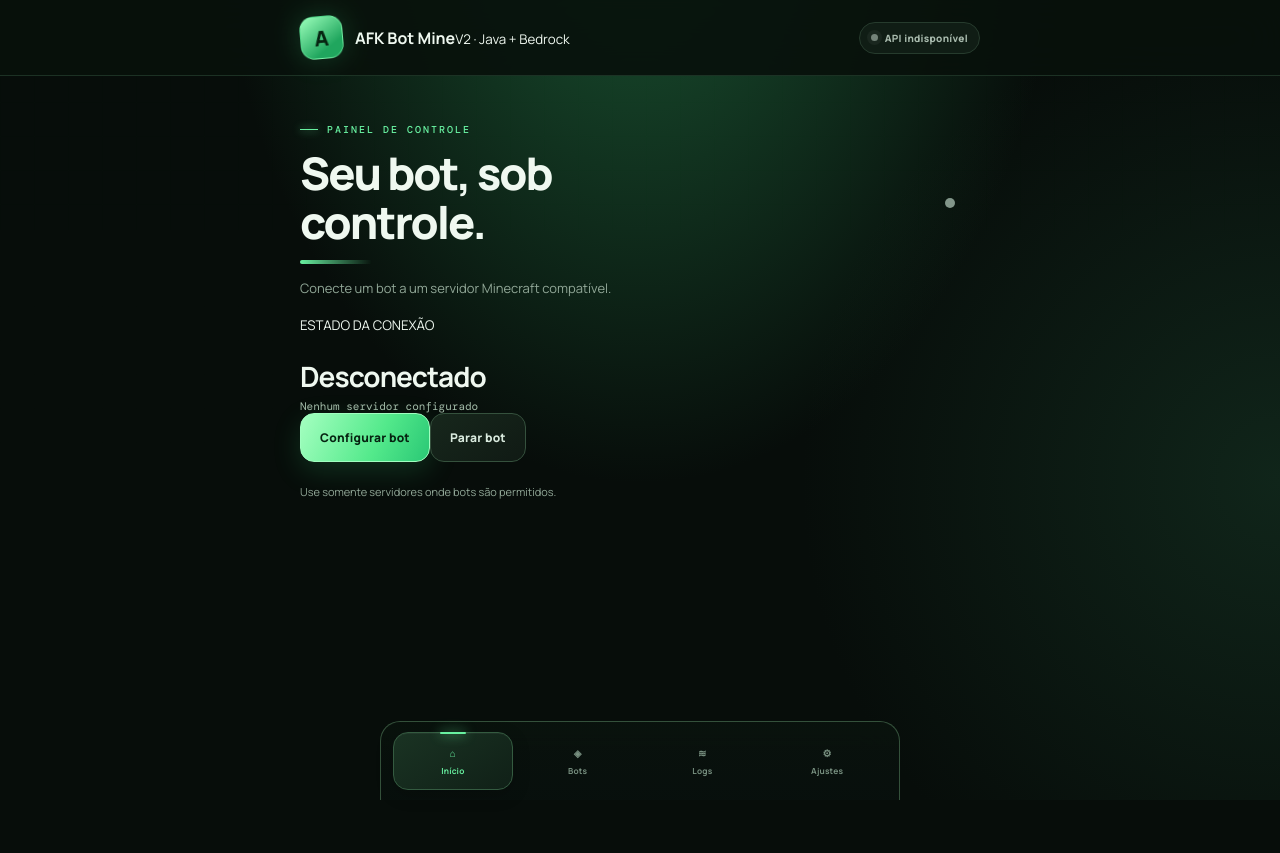
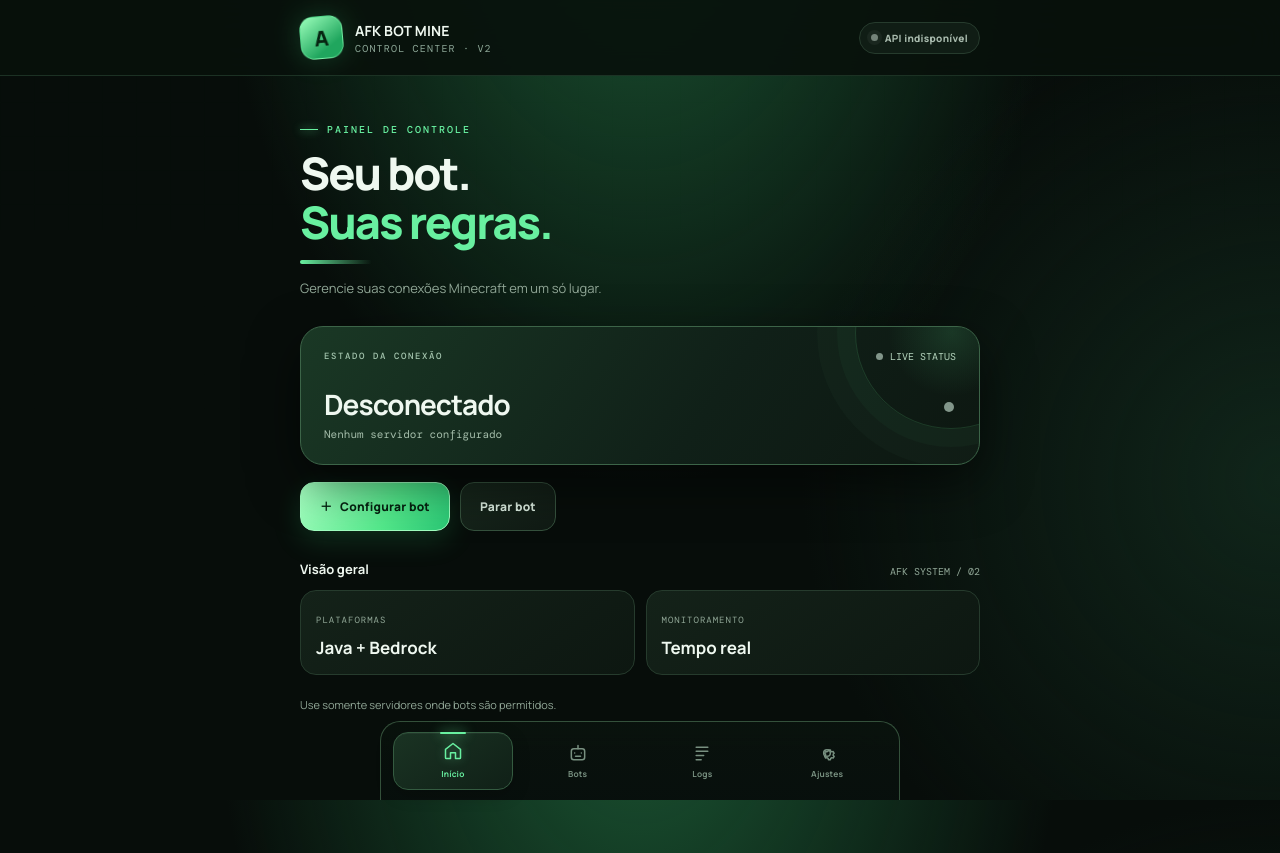
Before and after one commit to mikael8367/afk-bot-mineV2, a website: page public/index.html in a window 1280 px wide. Before the commit the page ends 800 px from the top, so only its background shows below. Drawn offline with nearby package versions, Linux system fonts and the light colour scheme; no server answers.

Commit message:
design: rebuild dashboard with custom navigation and layout

```diff
--- a/public/index.html
+++ b/public/index.html
@@ -1,11 +1,16 @@
-<!doctype html><html lang="pt-BR"><head><meta charset="utf-8"><meta name="viewport" content="width=device-width,initial-scale=1,viewport-fit=cover"><meta name="theme-color" content="#101a16"><title>AFK Bot Mine V2</title><link rel="stylesheet" href="/style.css"></head><body>
-<header><b class="logo">A</b><div><strong>AFK Bot Mine</strong><small>V2 · Java + Bedrock</small></div><span id="status">Desconectado</span></header>
+<!doctype html><html lang="pt-BR"><head><meta charset="utf-8"><meta name="viewport" content="width=device-width,initial-scale=1,viewport-fit=cover"><meta name="theme-color" content="#08110c"><meta name="description" content="Painel mobile para controle do AFK Bot Mine V2"><title>AFK Bot Mine V2</title><link rel="preconnect" href="https://fonts.googleapis.com"><link rel="preconnect" href="https://fonts.gstatic.com" crossorigin><link href="https://fonts.googleapis.com/css2?family=DM+Mono:wght@400;500&family=Manrope:wght@400;500;600;700;800&display=swap" rel="stylesheet"><link rel="stylesheet" href="/style.css"></head><body>
+<header><b class="logo">A</b><div class="brand"><strong>AFK BOT MINE</strong><small>CONTROL CENTER · V2</small></div><span id="status">Desconectado</span></header>
 <main>
-<section class="page active" id="page-home"><p class="eyebrow">PAINEL DE CONTROLE</p><h1>Seu bot, sob controle.</h1><p class="muted">Conecte um bot a um servidor Minecraft compatível.</p><article><small>ESTADO DA CONEXÃO</small><h2 id="state">Desconectado</h2><p id="server-label">Nenhum servidor configurado</p><i id="pulse"></i></article><button class="primary" data-go="bots">Configurar bot</button><button id="disconnect" class="secondary">Parar bot</button><p class="muted">Use somente servidores onde bots são permitidos.</p></section>
-<section class="page" id="page-bots"><p class="eyebrow">CONFIGURAÇÃO</p><h1>Conectar bot</h1><form id="connect-form">
+<section class="page active" id="page-home"><p class="eyebrow">PAINEL DE CONTROLE</p><h1>Seu bot.<br><em>Suas regras.</em></h1><p class="muted">Gerencie suas conexões Minecraft em um só lugar.</p>
+<article class="hero-card"><div class="card-top"><small>ESTADO DA CONEXÃO</small><span class="live-indicator"><i></i> LIVE STATUS</span></div><h2 id="state">Desconectado</h2><p id="server-label">Nenhum servidor configurado</p><i id="pulse"></i></article>
+<div class="action-row"><button class="primary" data-go="bots">＋ &nbsp; Configurar bot</button><button id="disconnect" class="secondary">Parar bot</button></div>
+<div class="section-heading"><strong>Visão geral</strong><span>AFK SYSTEM / 02</span></div><div class="mini-grid"><div class="mini-card"><small>PLATAFORMAS</small><b>Java + Bedrock</b></div><div class="mini-card"><small>MONITORAMENTO</small><b>Tempo real</b></div></div><p class="muted">Use somente servidores onde bots são permitidos.</p></section>
+<section class="page" id="page-bots"><p class="eyebrow">NOVA CONEXÃO</p><h1>Configurar <em>bot</em></h1><p class="muted">Informe os dados do servidor para iniciar a conexão.</p><form id="connect-form">
 <label>Edição<select name="edition"><option value="java">Java Edition</option><option value="bedrock">Bedrock Edition</option></select></label>
-<label>Endereço<input name="host" required maxlength="253" placeholder="servidor.exemplo.net"></label><div class="two"><label>Porta<input name="port" type="number" min="1" max="65535" placeholder="25565"></label><label>Nome<input name="username" value="AFKBot" required minlength="3" maxlength="16"></label></div>
-<label>Versão (opcional)<input name="version" placeholder="Ex.: 1.21.4"></label><label>Autenticação<select name="auth"><option value="offline">Offline (se permitido pelo servidor)</option><option value="microsoft">Microsoft</option></select></label><button class="primary full">Conectar</button></form><p id="message" role="status"></p></section>
-<section class="page" id="page-logs"><p class="eyebrow">MONITORAMENTO</p><h1>Logs</h1><div id="logs">Os registros aparecerão aqui.</div><button id="refresh" class="secondary full">Atualizar logs</button></section>
-<section class="page" id="page-settings"><p class="eyebrow">SEGURANÇA</p><h1>Configurações</h1><p class="muted">Este navegador está autenticado pelo seu link privado. Para encerrar o acesso neste aparelho, limpe os cookies do site.</p><p class="muted">Não compartilhe o link privado. Não digite sua senha Microsoft neste painel.</p></section>
-</main><nav><button class="selected" data-tab="home">⌂<small>Início</small></button><button data-tab="bots">◈<small>Bots</small></button><button data-tab="logs">≋<small>Logs</small></button><button data-tab="settings">⚙<small>Ajustes</small></button></nav><script src="/app.js" defer></script></body></html>
+<label>Endereço do servidor<input name="host" required maxlength="253" placeholder="servidor.exemplo.net"></label><div class="two"><label>Porta<input name="port" type="number" min="1" max="65535" placeholder="25565"></label><label>Nome do bot<input name="username" value="AFKBot" required minlength="3" maxlength="16"></label></div>
+<label>Versão do Minecraft<input name="version" placeholder="Ex.: 1.21.4 (opcional)"></label><label>Autenticação<select name="auth"><option value="offline">Offline (se permitido pelo servidor)</option><option value="microsoft">Microsoft</option></select></label><button class="primary full">INICIAR CONEXÃO &nbsp; →</button></form><p id="message" role="status"></p></section>
+<section class="page" id="page-logs"><p class="eyebrow">SISTEMA / EVENTOS</p><h1>Central de <em>logs</em></h1><p class="muted">Acompanhe mensagens e eventos da conexão.</p><div id="logs">Aguardando registros do sistema...</div><button id="refresh" class="secondary full">↻ &nbsp; Atualizar registros</button></section>
+<section class="page" id="page-settings"><p class="eyebrow">PREFERÊNCIAS</p><h1>Ajustes do <em>painel</em></h1><div class="setting-card"><strong>◈ &nbsp; Sessão protegida</strong><p class="muted">Este navegador está autenticado pelo seu link privado. Para encerrar o acesso neste aparelho, limpe os cookies do site.</p></div><div class="setting-card"><strong>⌁ &nbsp; Segurança</strong><p class="muted">Não compartilhe seu link privado. Não digite sua senha Microsoft neste painel.</p></div></section>
+</main>
+<nav aria-label="Navegação principal"><button class="selected" data-tab="home" aria-label="Início"><svg viewBox="0 0 24 24"><path d="m3 10 9-7 9 7v10a1 1 0 0 1-1 1h-5v-7H9v7H4a1 1 0 0 1-1-1z"/></svg><small>Início</small></button><button data-tab="bots" aria-label="Bots"><svg viewBox="0 0 24 24"><rect x="4" y="7" width="16" height="13" rx="3"/><path d="M12 3v4M8 12h.01M16 12h.01M9 16h6"/></svg><small>Bots</small></button><button data-tab="logs" aria-label="Logs"><svg viewBox="0 0 24 24"><path d="M5 5h14M5 10h14M5 15h9M5 20h6"/></svg><small>Logs</small></button><button data-tab="settings" aria-label="Ajustes"><svg viewBox="0 0 24 24"><path d="M12 8a4 4 0 1 0 0 8 4 4 0 0 0 0-8z"/><path d="m19.4 15 .1.1 1.1.9-1.2 2.1-1.4-.5a8 8 0 0 1-1.6.9l-.3 1.5h-2.4l-.3-1.5a8 8 0 0 1-1.6-.9l-1.4.5-1.2-2.1 1.1-.9a8 8 0 0 1 0-1.9l-1.1-.9 1.2-2.1 1.4.5a8 8 0 0 1 1.6-.9l.3-1.5h2.4l.3 1.5a8 8 0 0 1 1.6.9l1.4-.5 1.2 2.1-1.1.9a8 8 0 0 1-.1 1.9z"/></svg><small>Ajustes</small></button></nav>
+<script src="/app.js" defer></script></body></html>
```
